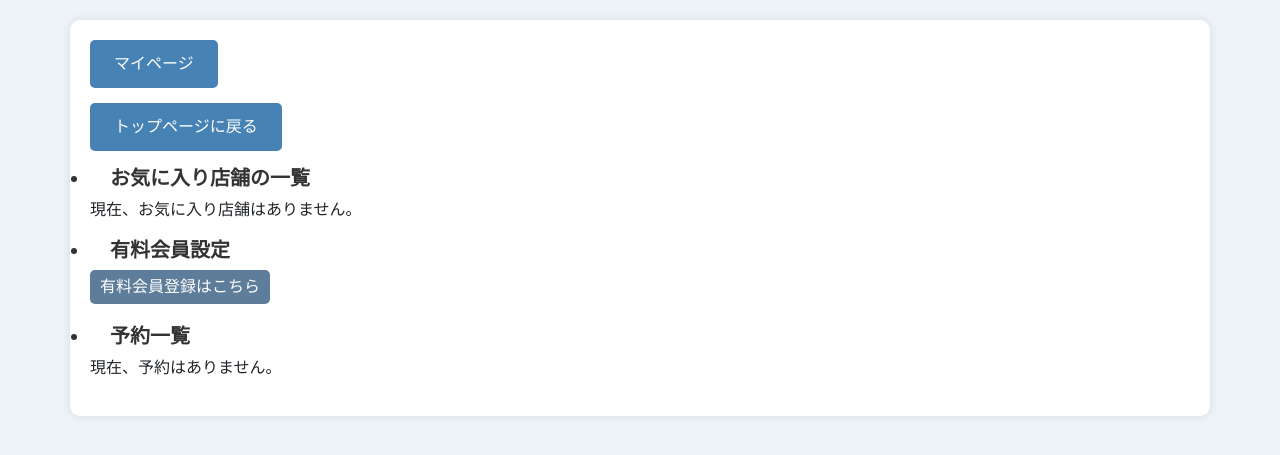
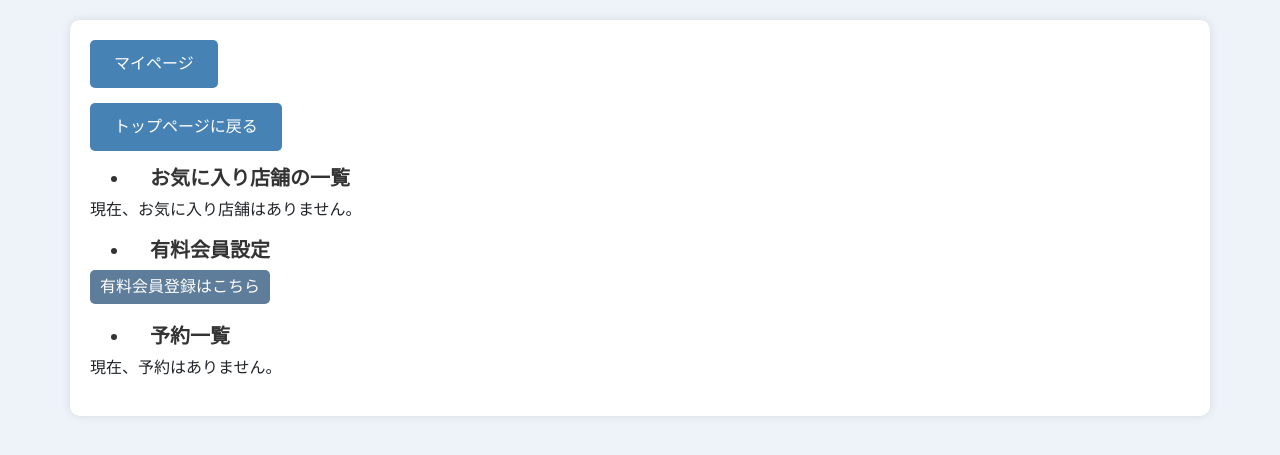
Before and after one commit to o1-mat/django-tabelog-kadai, a Django app: page /mypage/ in a window 1280 px wide. Shown: the top 455 px of the page. Run offline with Django 5.2, Linux system fonts and the light colour scheme; the visitor is signed in with stand-in values (Sample User, id 1); data that the repository does not hold is empty; parts of the project's set-up code (start-up, migrations or seed data) failed here and were passed over.

Commit message:
Add files via upload

```diff
--- a/kadai_002/static/style.css
+++ b/kadai_002/static/style.css
@@ -106,5 +106,6 @@ input[type="submit"]:hover {
     color: #333;
     list-style-type: disc; /* 箇条書きのスタイル */
     padding-left: 20px;
+    margin-left: 40px;
     display: list-item; /* 箇条書きとして表示 */
 }
```
